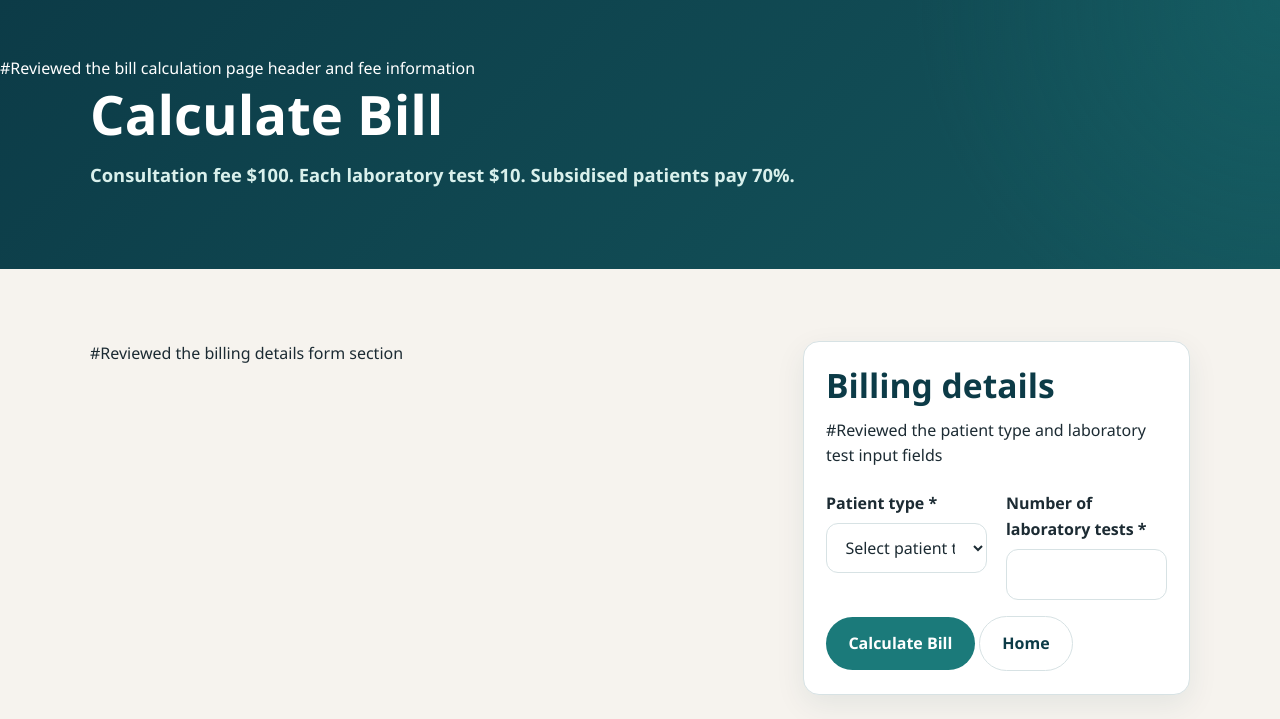
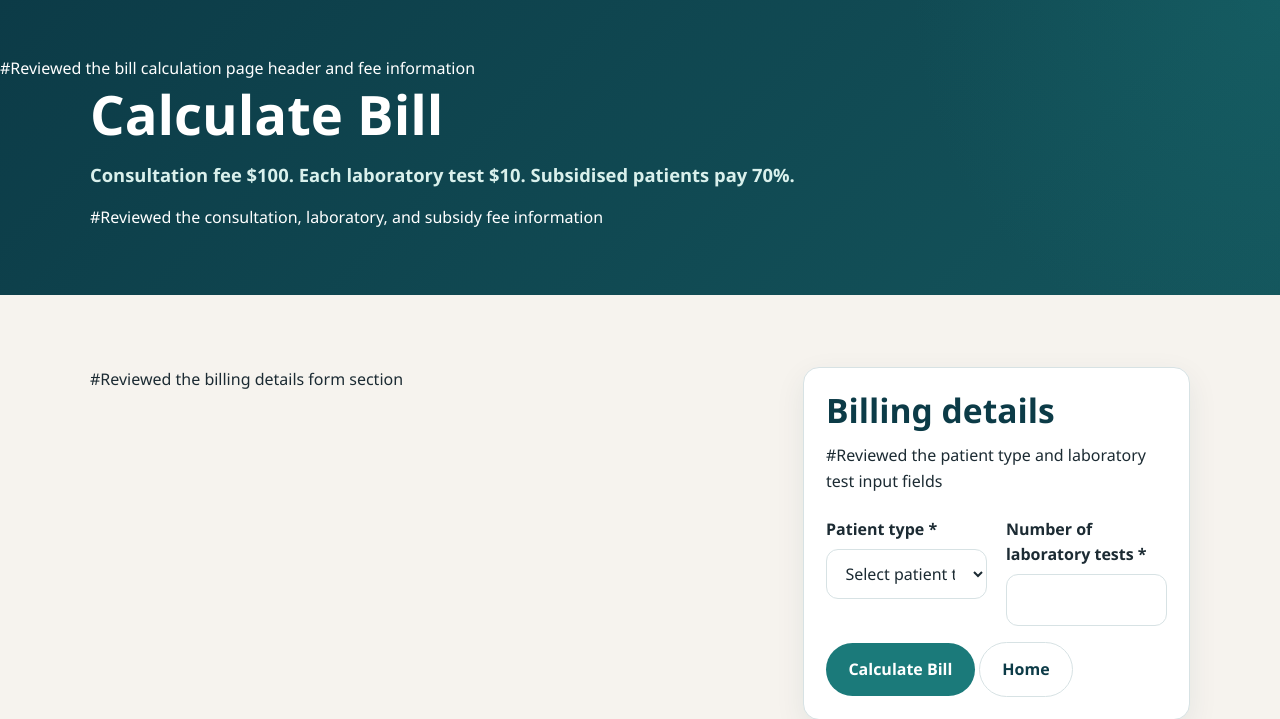
Before and after one commit to jiye130309-arch/CareBridge-Hospital, a Flask app: page /bill in a window 1280 px wide. Shown: the part 77-796 px from the top of the page. Run offline with Flask 3, Linux system fonts and the light colour scheme.

Commit message:
Update bill.html

```diff
--- a/templates/bill.html
+++ b/templates/bill.html
@@ -6,7 +6,7 @@
 <section class="page-hero">  #Reviewed the bill calculation page header and fee information
     <div class="container">
         <h1>Calculate Bill</h1>
-        <p class="tagline">Consultation fee $100. Each laboratory test $10. Subsidised patients pay 70%.</p>
+        <p class="tagline">Consultation fee $100. Each laboratory test $10. Subsidised patients pay 70%.</p> #Reviewed the consultation, laboratory, and subsidy fee information
     </div>
 </section>
 
```
